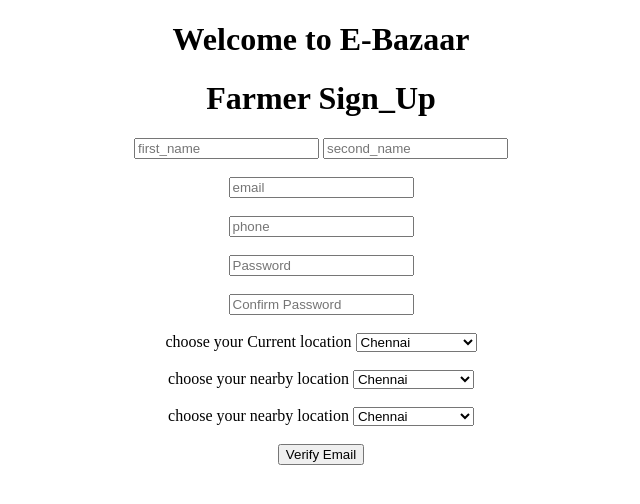
After one commit to maddyxplore/Ebazaar, a Django app: template templates/fsignup.html in a window 1280 px wide. The commit adds this page. Shown: the top 504 px of the page, without its empty margins (319-959 px from the left). Run offline with Django 3.2, Linux system fonts and the light colour scheme; the template is opened without the code that fills it, so the values that code supplies are empty.

Commit message:
Add files via upload

```diff
--- /dev/null
+++ b/templates/fsignup.html
@@ -0,0 +1,56 @@
+{% extends 'home.html'%}
+{% block signup%}
+    <h1>Farmer Sign_Up </h1>
+    <form action="verify" method="POST">
+        {% csrf_token %}
+        <input type="text" name="first_name" placeholder="first_name">
+        <input type="text" name="second_name" placeholder="second_name">
+        <br><br>
+        <input type="email" name="email" placeholder="email">
+        <br><br>
+        <input type="text" name="phone" placeholder="phone" pattern="[0-9]{10,10}" title="please enter 10-digit valid phone number">
+        <br><br>
+        <input type="password" name="password" placeholder="Password">
+        <br><br>
+        <input type="password" name="cpassword" placeholder="Confirm Password">
+        <br><br>
+
+        choose your Current location
+        <select type="text" name="location">
+
+            <option value="chennai">Chennai</option>
+            <option value="chennai">Chengalpat</option>
+            <option value="chennai">kanchipuram</option>
+            <option value="chennai">Tiruvallur</option>
+            <option value="chennai">Vilupuram</option>
+            <option value="chennai">Thiruvannamalai</option>
+            <option value="chennai">Vellore</option>
+        </select>
+        <br><br>
+        choose your nearby location
+        <select type="text" name="nearby1location">
+
+            <option value="chennai">Chennai</option>
+            <option value="chennai">Chengalpat</option>
+            <option value="chennai">kanchipuram</option>
+            <option value="chennai">Tiruvallur</option>
+            <option value="chennai">Vilupuram</option>
+            <option value="chennai">Thiruvannamalai</option>
+            <option value="chennai">Vellore</option>
+        </select>
+        <br><br>
+        choose your nearby location
+        <select type="text" name="nearby2location">
+
+            <option value="chennai">Chennai</option>
+            <option value="chennai">Chengalpat</option>
+            <option value="chennai">kanchipuram</option>
+            <option value="chennai">Tiruvallur</option>
+            <option value="chennai">Vilupuram</option>
+            <option value="chennai">Thiruvannamalai</option>
+            <option value="chennai">Vellore</option>
+        </select>
+        <br><br>
+        <input type="submit" value="Verify Email">
+    </form>
+{% endblock %}
--- a/templates/home.html
+++ b/templates/home.html
@@ -3,13 +3,20 @@
 <head>
     <meta charset="UTF-8">
     <meta name="viewport" content="width=device-width, initial-scale=1.0">
-    <title>Login</title>
+    <title>E-Bazaar</title>
+
 </head>
 <body>
     <center>
         <h1>Welcome to E-Bazaar</h1>
         {% block login%}
         {% endblock %}
+        {% block signup%}
+        {% endblock%}
+        {% block otp%}
+        {% endblock%}
+        {% block signup_path%}
+        {% endblock%}
     </center>
 </body>
 </html>
--- a/templates/login.html
+++ b/templates/login.html
@@ -14,7 +14,7 @@
         <br><br>
         <input type="submit">
         <br><br>
-        <a href=signup>sign up..?</a>
+        <a href=signuppath>sign up..?</a>
 
     </form>
 
--- a/templates/verify.html
+++ b/templates/verify.html
@@ -1,8 +1,10 @@
 {% extends 'home.html'%}
-{% block login%}
+{% block otp%}
 
-<form method="post">
+<form method="GET" action="verify">
+    {% csrf_token %}
     <input type="text" name="otp" placeholder="Enter your otp here..">
+    <input type="hidden" name="email" value={{ data_set.email }}>
     <input type="submit" value="Verify Email">
 </form>
 {% endblock %}
```
Also changed, not shown: templates/csignup.html (added, +31 -0 lines), templates/signuppath.html (added, +7 -0 lines).
